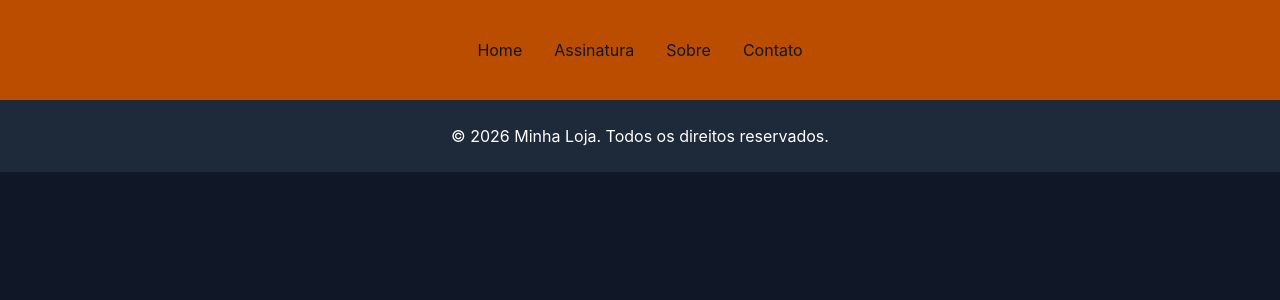
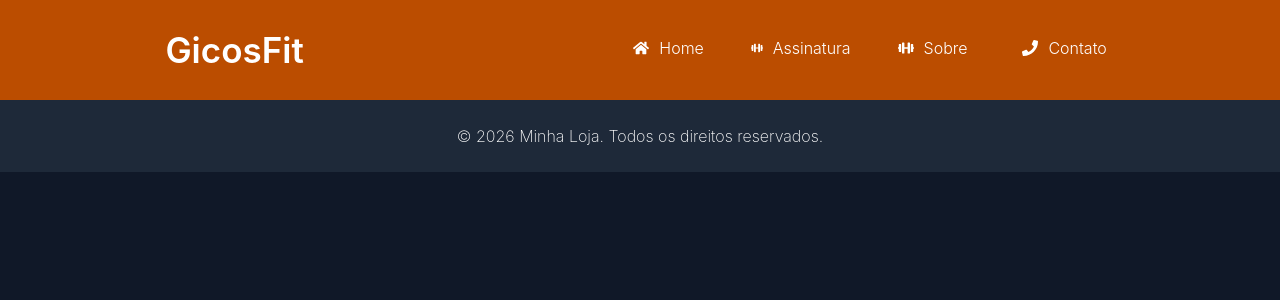
Before and after one commit to DaviNunes01001/LandPageAcademiaReact, a React (Vite) app: page /contato in a window 1280 px wide. Shown: the top 300 px of the page. Built offline with nearby package versions, Linux system fonts and the light colour scheme.

Commit message:
fit: melhoria do Header e Footer, junto a adequação do uso do react icons

```diff
--- a/src/App.jsx
+++ b/src/App.jsx
@@ -8,7 +8,7 @@ import Contato from "./pages/Contato.jsx"
 
 function App() {
 return (
-  <div className="min-h-screen bg-gray-900 text-slate-900">
+  <div className="min-h-screen bg-gray-900 text-white">
     <Header/>
     <div>
       <Routes>
--- a/src/components/footer/Footer.jsx
+++ b/src/components/footer/Footer.jsx
@@ -1,6 +1,6 @@
 function Footer() {
   return (
-    <footer className="w-full bg-gray-800 py-6 text-center text-white">
+    <footer className="w-full font-extralight bg-gray-800 py-6 text-center text-white">
       <p>© 2026 Minha Loja. Todos os direitos reservados.</p>
     </footer>
   );
--- a/src/components/header/Header.jsx
+++ b/src/components/header/Header.jsx
@@ -1,16 +1,57 @@
 import { NavLink } from "react-router-dom";
+
+import { FaHome, FaDumbbell, FaPhone } from "react-icons/fa";
 
 function Header() {
   return (
-    <header className="h-[100px] w-full bg-amber-700">
-      <nav className="flex h-full items-center justify-center gap-8">
-        <NavLink to="/">Home</NavLink>
+    <header className="flex min-h-[100px] w-full flex-col items-center justify-center gap-4 bg-amber-700 px-4 md:flex-row md:justify-around">
 
-        <NavLink to="/assinatura">Assinatura</NavLink>
+      <h1 className="text-[30px] font-semibold md:text-[35px]">
+        GicosFit
+      </h1>
 
-        <NavLink to="/sobre">Sobre</NavLink>
+      <nav className="flex flex-col items-center gap-3 md:flex-row md:gap-8">
 
-        <NavLink to="/contato">Contato</NavLink>
+        <NavLink
+          to="/"
+          className="font-light hover:border-b-2 hover:border-white"
+        >
+          <div className="flex w-[100px] items-center justify-center gap-[10px] pb-1 text-center">
+            <FaHome />
+            Home
+          </div>
+        </NavLink>
+
+        <NavLink
+          to="/assinatura"
+          className="font-light hover:border-b-2 hover:border-white"
+        >
+          <div className="flex w-[100px] items-center justify-center gap-[10px] pb-1 text-center">
+            <FaDumbbell />
+            Assinatura
+          </div>
+        </NavLink>
+
+        <NavLink
+          to="/sobre"
+          className="font-light hover:border-b-2 hover:border-white"
+        >
+          <div className="flex w-[100px] items-center justify-center gap-[10px] pb-1 text-center">
+            <FaDumbbell />
+            Sobre
+          </div>
+        </NavLink>
+
+        <NavLink
+          to="/contato"
+          className="font-light hover:border-b-2 hover:border-white"
+        >
+          <div className="flex w-[100px] items-center justify-center gap-[10px] pb-1 text-center">
+            <FaPhone />
+            Contato
+          </div>
+        </NavLink>
+
       </nav>
     </header>
   );
```
